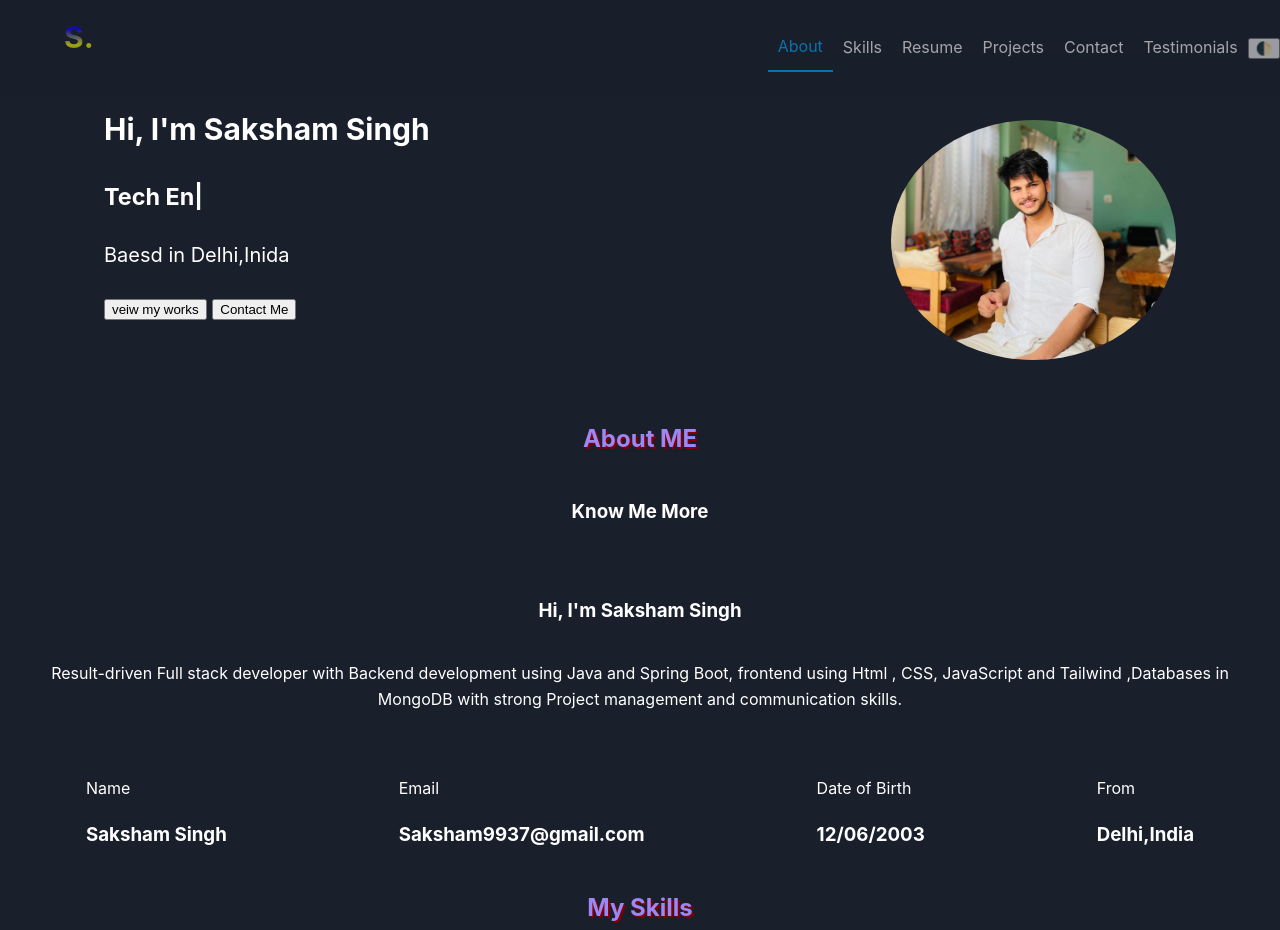
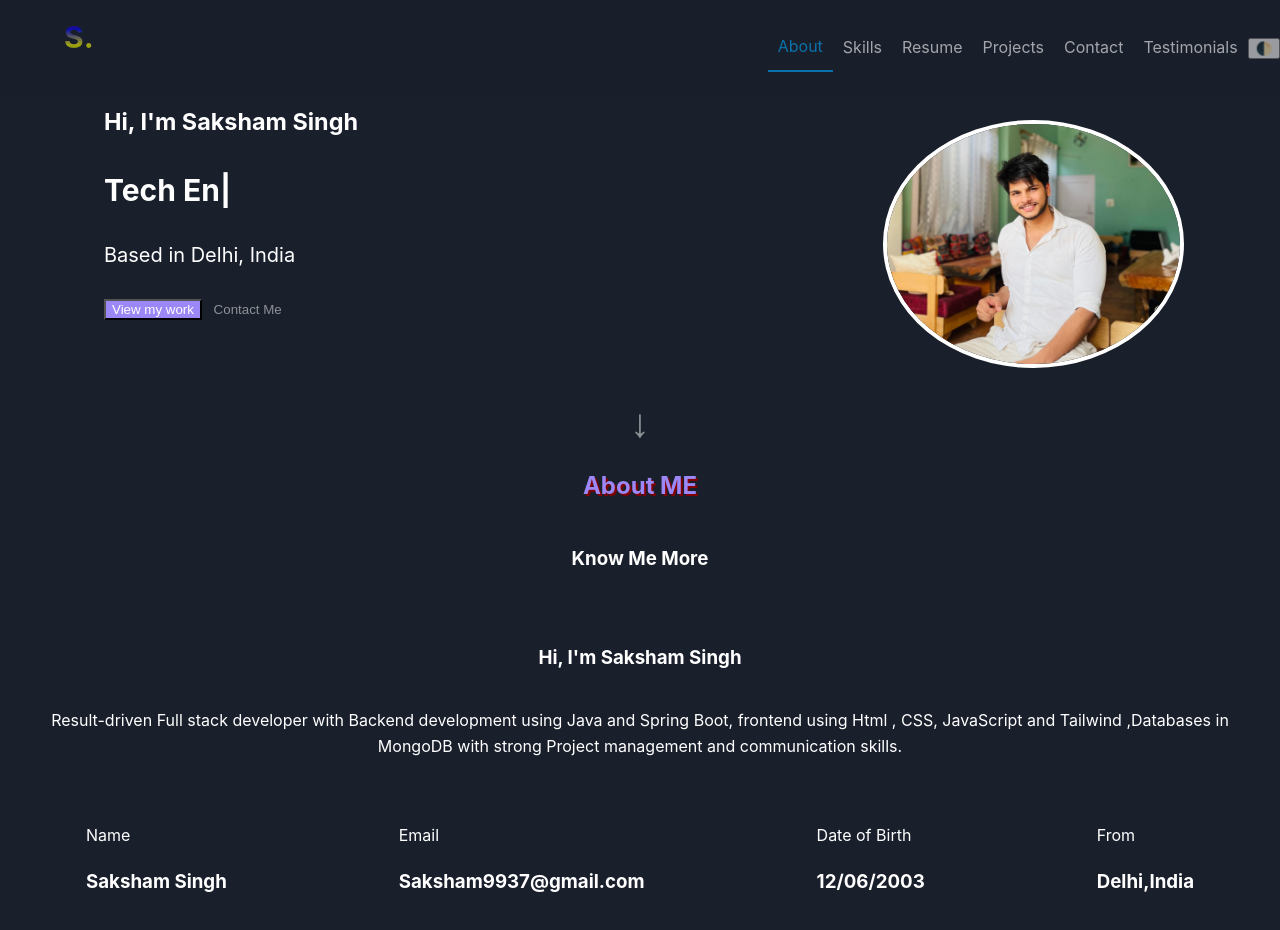
Before and after one commit to sakshamsingh001/portfolio_web, a plain HTML site: page index.html in a window 1280 px wide. Shown: the top 930 px of the page. Drawn offline with Linux system fonts and the light colour scheme.

Commit message:
new commit

```diff
--- a/Assests/css/aboutme.css
+++ b/Assests/css/aboutme.css
@@ -30,7 +30,9 @@ font-size: 20px;
     margin-right:5vw ;
     height: 60%;
 
+
 }
+
 .head1
 {
     display: flex;
@@ -73,3 +75,23 @@ font-size: 20px;
                 height: 100%;
                 border-radius: 50%;
               }
+
+
+              #profile-img
+              {
+                border: 4px solid var(--text-primary);
+              }
+
+#works
+{
+    background-color: var(--accent-color);
+    color: var(--text-primary);
+
+}
+.btn
+{
+    color:var(--text-secondary);
+    background-color: var(--background);
+    border: 0px;
+
+}
--- a/Assests/css/testing.css
+++ b/Assests/css/testing.css
@@ -25,3 +25,13 @@
   scroll-margin-top: 80px;
 } */
 /* Remove bottom margin from Skills */
+
+#downwards-arrow
+{
+  font-size: 40px;
+  width: 100%;
+  text-align: center;
+  background-color: var(--background);
+  border: 0px;
+  color: var(--text-secondary);
+}
--- a/Assests/js/script.js
+++ b/Assests/js/script.js
@@ -187,3 +187,9 @@ navLink.forEach((link) => {
   }
 });
 });
+
+let arrow=document.querySelector("#downwards-arrow")
+arrow.addEventListener("click",()=>
+{
+  document.querySelector("#know-more").scrollIntoView({behavior: "smooth"});
+})
--- a/index.html
+++ b/index.html
@@ -20,7 +20,7 @@
 
 </head>
 <body>
-    <link rel="icon" type="image/png" href="assets/images/favicon.png">
+    <!-- <link rel="icon" type="image/png" href="Assets/images/favicon.png"> -->
 
     <!-- NAVBAR AND LOGO -->
     <header>
@@ -51,19 +51,22 @@
         <section id="container">
             <div id="left">
 
-                <h2>Hi, I'm Saksham Singh</h2>
+                <h3>Hi, I'm Saksham Singh</h3>
 
-                <h3 id="typewriter" >DEVELOPER</h3>
+                <h2 id="typewriter" >DEVELOPER</h2>
                 <div ></div>
 
-                <P class="based-in">Baesd in Delhi,Inida</P>
-                <button id="works">veiw my works</button>
-                <button id="Contactme">Contact Me</button>
+                <P class="based-in">Based in Delhi, India</P>
+                <button id="works">View my work</button>
+                <button id="Contactme" class="btn" >Contact Me</button>
+
             </div>
+
             <div id="right">
                 <img src="Assests/images/WhatsApp Image 2024-10-08 at 15.28.57_249c1385.jpg" alt="Sam" id="profile-img">
             </div>
         </section>
+        <button  id="downwards-arrow">&#8595</button>
         <div id="know-more">
             <div class="head1">
                 <h2>About ME</h2>
```
